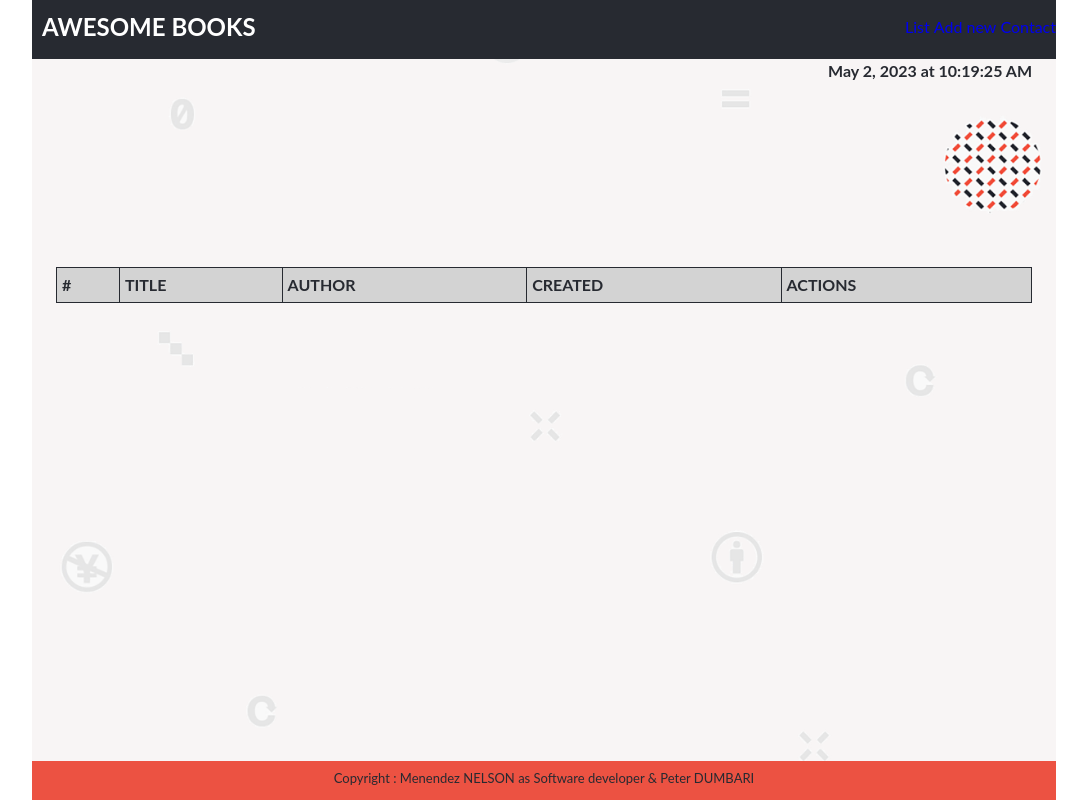
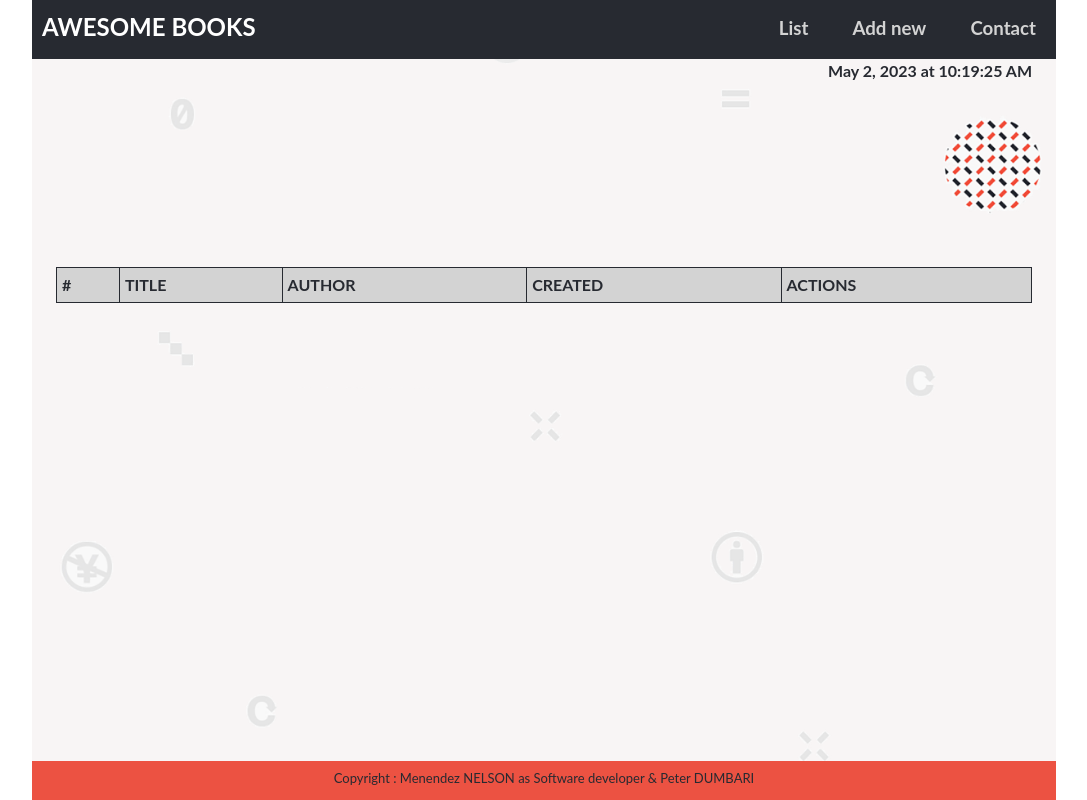
Before and after one commit to Peter-Dumbari/AwesomeBook, a website: page index.html in a window 1280 px wide. Shown: the whole page, without its empty margins (96-1183 px from the left). Drawn offline with Linux system fonts and the light colour scheme; a web font is replaced by a local one.

Commit message:
added some css styles to the css file

```diff
--- a/public/css/style.css
+++ b/public/css/style.css
@@ -67,6 +67,18 @@ ul {
 
 nav li {
   display: inline;
+}
+
+nav li a {
+  top: 15px;
+  font-size: 14pt;
+  color: var(--silver);
+  padding: 15.5px 20px;
+  font-weight: bold;
+}
+
+nav li a:hover {
+  color: var(--textColor);
 }
 
 .active {
```
